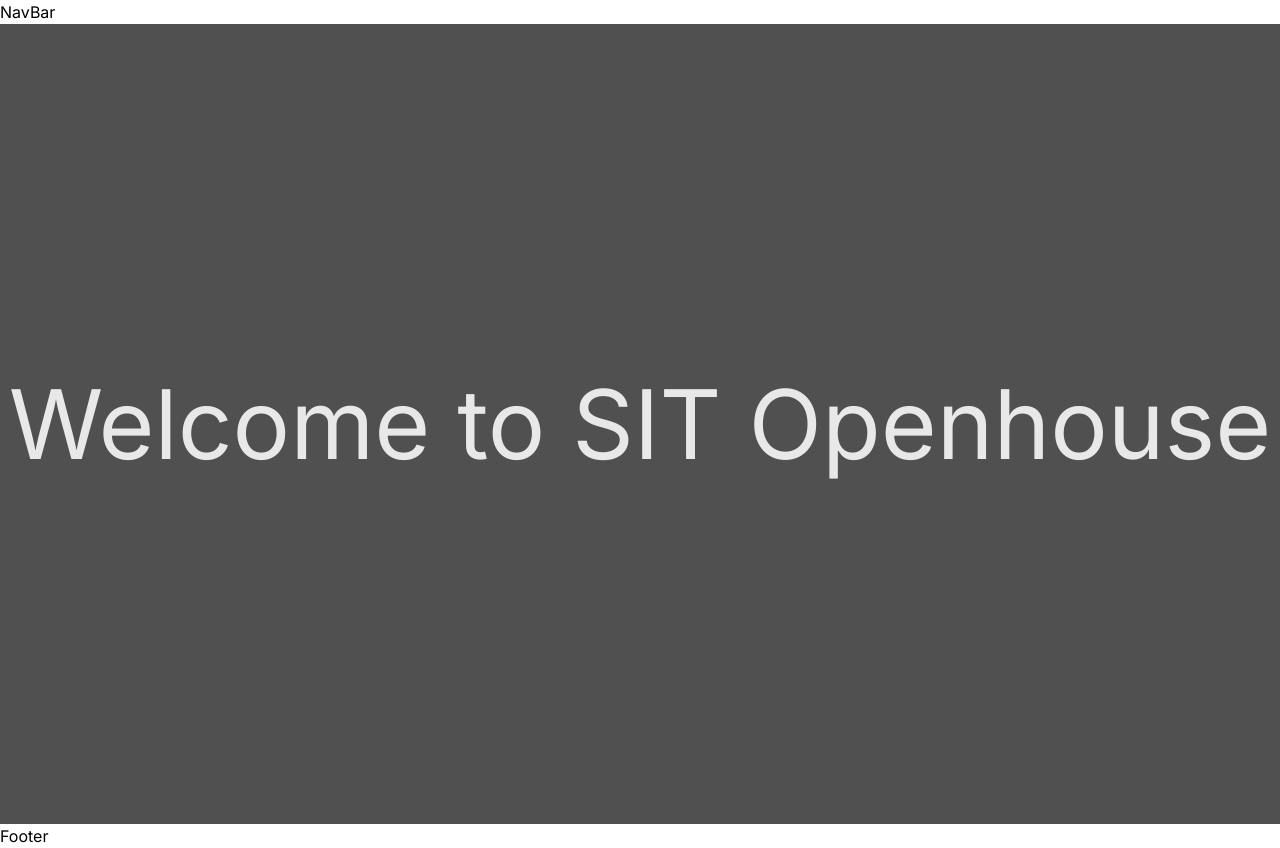
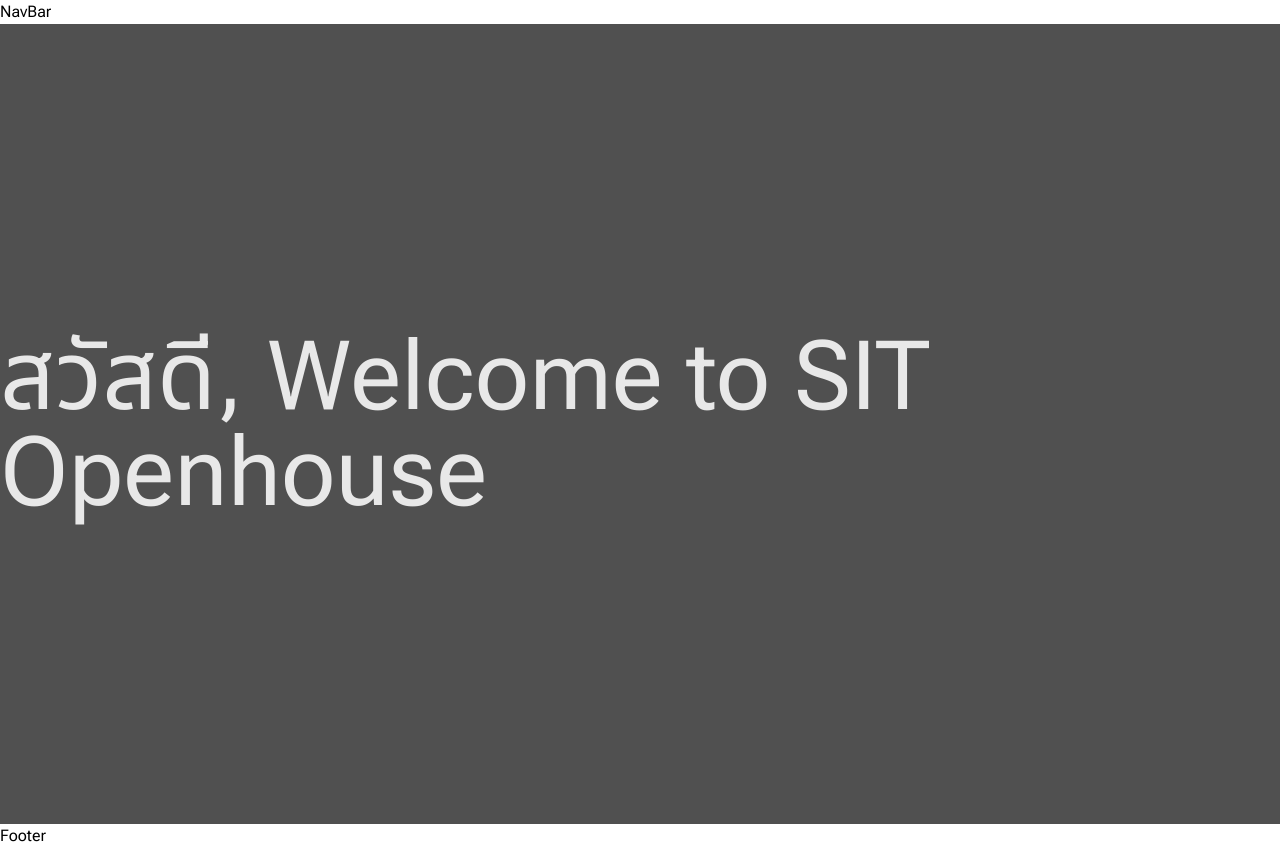
Before and after one commit to ThisTine/sit-openhouse, a Next.js app: page / in a window 1280 px wide. Built offline with nearby package versions, Linux system fonts and the light colour scheme.

Commit message:
[FIX] fonts, tailwind eslint

```diff
--- a/package.json
+++ b/package.json
@@ -11,6 +11,7 @@
     "format:fix": "prettier --write --ignore-path .gitignore ."
   },
   "dependencies": {
+    "eslint-plugin-tailwindcss": "^3.13.0",
     "next": "14.0.0",
     "react": "^18",
     "react-dom": "^18"
--- a/src/app/layout.tsx
+++ b/src/app/layout.tsx
@@ -1,10 +1,11 @@
 import type { Metadata } from 'next';
-import { Inter } from 'next/font/google';
+import {  Roboto_Flex, Noto_Sans_Thai } from 'next/font/google';
 import './globals.css';
 import NavBar from '@/share/components/NavBar';
 import Footer from '@/share/components/Footer';
 
-const inter = Inter({ subsets: ['latin'] });
+const roboto = Roboto_Flex({subsets:["latin"]});
+const noto = Noto_Sans_Thai({subsets:["latin"]});
 
 export const metadata: Metadata = {
 	title: 'SIT Openhouse',
@@ -18,9 +19,9 @@
 }) {
 	return (
 		<html lang="en">
-			<body className={inter.className}>
+			<body style={{fontFamily: `${roboto.style.fontFamily}, ${noto.style.fontFamily}`}}>
 				<NavBar/>
-				<main className='min-w-full min-h-screen'>
+				<main className='min-h-screen min-w-full'>
 					{children}
 				</main>
 				<Footer/>
--- a/src/app/page.tsx
+++ b/src/app/page.tsx
@@ -1,7 +1,8 @@
 export default function Home() {
 	return (
-		<div className="flex w-full h-screen justify-center items-center bg-gray-4" >
-			<h1 className="text-8xl text-text-primary">Welcome to SIT Openhouse</h1>
+		<div className="flex h-screen w-full items-center justify-center bg-gray-4" >
+			<h1 className="text-3xl text-text-primary md:text-5xl lg:text-8xl">สวัสดี, Welcome to SIT Openhouse </h1>
 		</div>
 	);
+
 }
--- a/tailwind.config.ts
+++ b/tailwind.config.ts
@@ -1,4 +1,5 @@
 import type { Config } from 'tailwindcss';
+import defaultTheme from 'tailwindcss/defaultTheme';
 
 const config: Config = {
 	content: [
@@ -8,6 +9,9 @@
 	],
 	theme: {
 		extend: {
+			fontFamily:{
+				'sans': ["'Roboto'",...defaultTheme.fontFamily.sans]
+			},
 			colors:{
 				'primary': '#3366CC',
 				'secondary': '#336699',
```
Also changed, not shown: .eslintrc.json, src/app/globals.css (line endings or trailing spaces), 1 other file (tests, documents, lock files or other folders).
